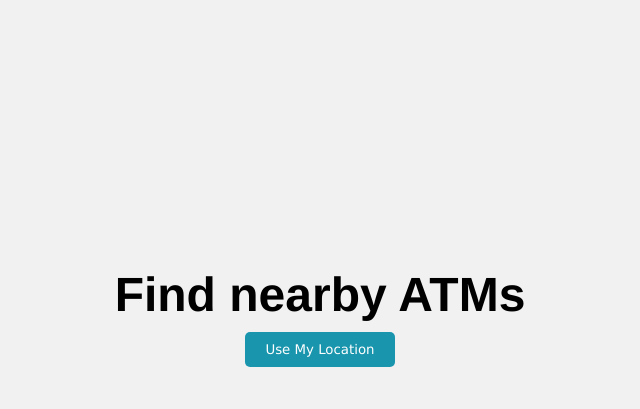
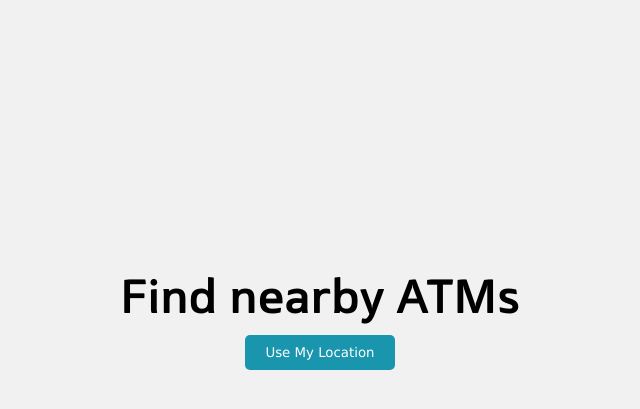
Before and after one commit to jevtovic-nemanja/ATMs-Nearby, a website built with webpack: page src/index.html in a window 1280 px wide. Shown: the part 5-414 px from the top of the page, without its empty margins (320-960 px from the left). Built offline with nearby package versions, Linux system fonts and the light colour scheme.

Commit message:
fix title font

```diff
--- a/src/modules/mainPage/userInterface/userInterface.scss
+++ b/src/modules/mainPage/userInterface/userInterface.scss
@@ -6,7 +6,7 @@
         display: grid;
 
         .title {
-            font-family: "Helvetica", sans-serif;
+            font-family: "Mentone", "Helvetica", sans-serif;
             font-weight: 900;
             font-size: 1.6em;
             text-align: center;
```
